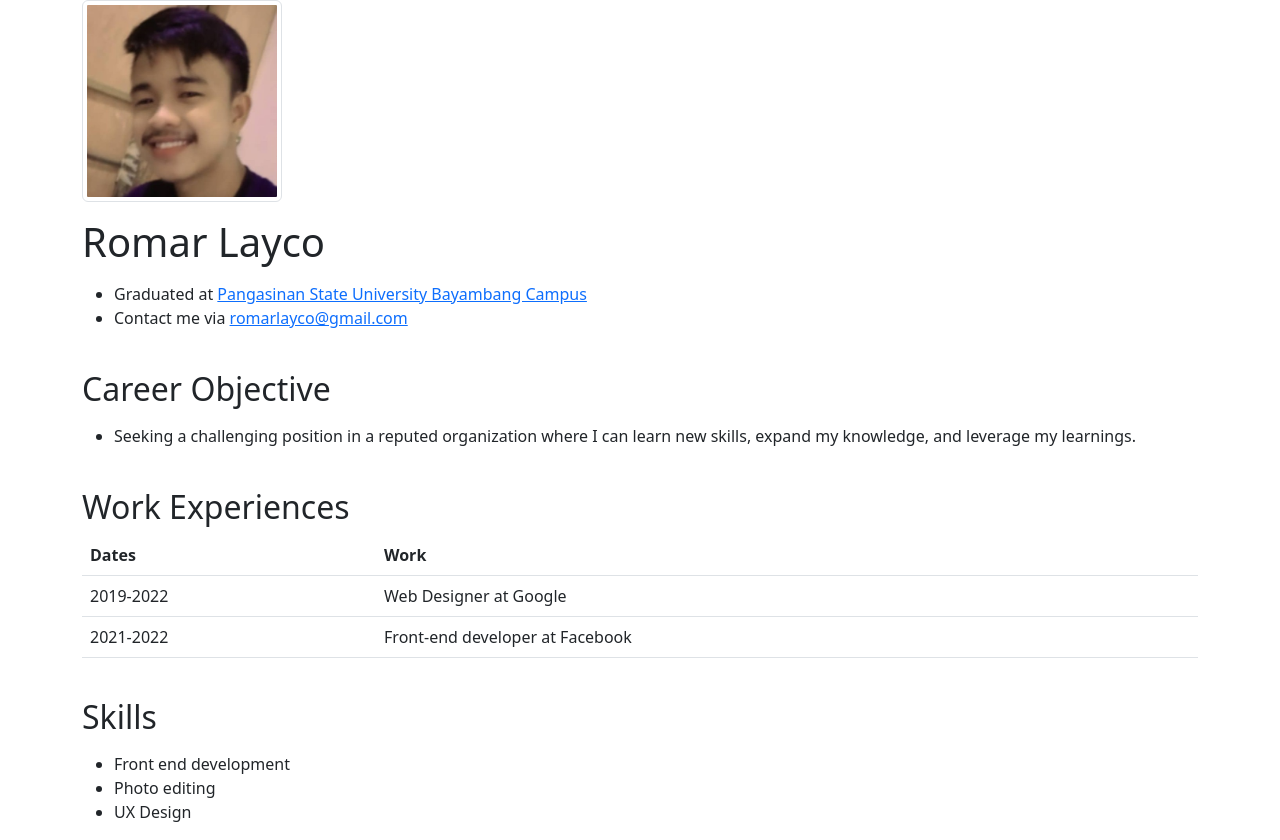
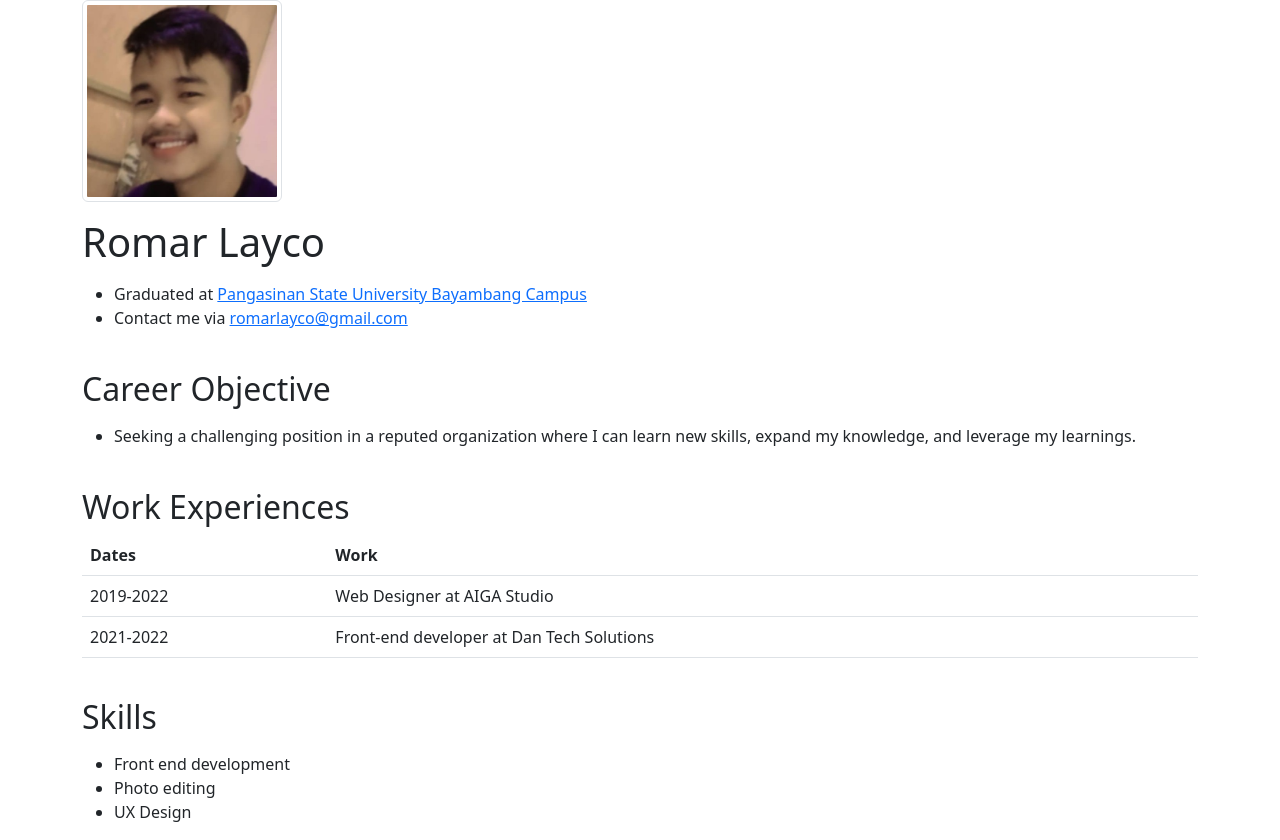
Before and after one commit to romarlayco/romarlayco, a plain HTML site: page index.html in a window 1280 px wide. Drawn offline with nearby package versions, Linux system fonts and the light colour scheme.

Commit message:
updated work ulit xD

```diff
--- a/index.html
+++ b/index.html
@@ -48,11 +48,11 @@
                     </tr>
                     <tr>
                         <td>2019-2022</td>
-                        <td>Web Designer at Google</td>
+                        <td>Web Designer at AIGA Studio</td>
                     </tr>
                     <tr>
                         <td>2021-2022</td>
-                        <td>Front-end developer at Facebook</td>
+                        <td>Front-end developer at Dan Tech Solutions</td>
                     </tr>
                 </table>
             </div>
```
